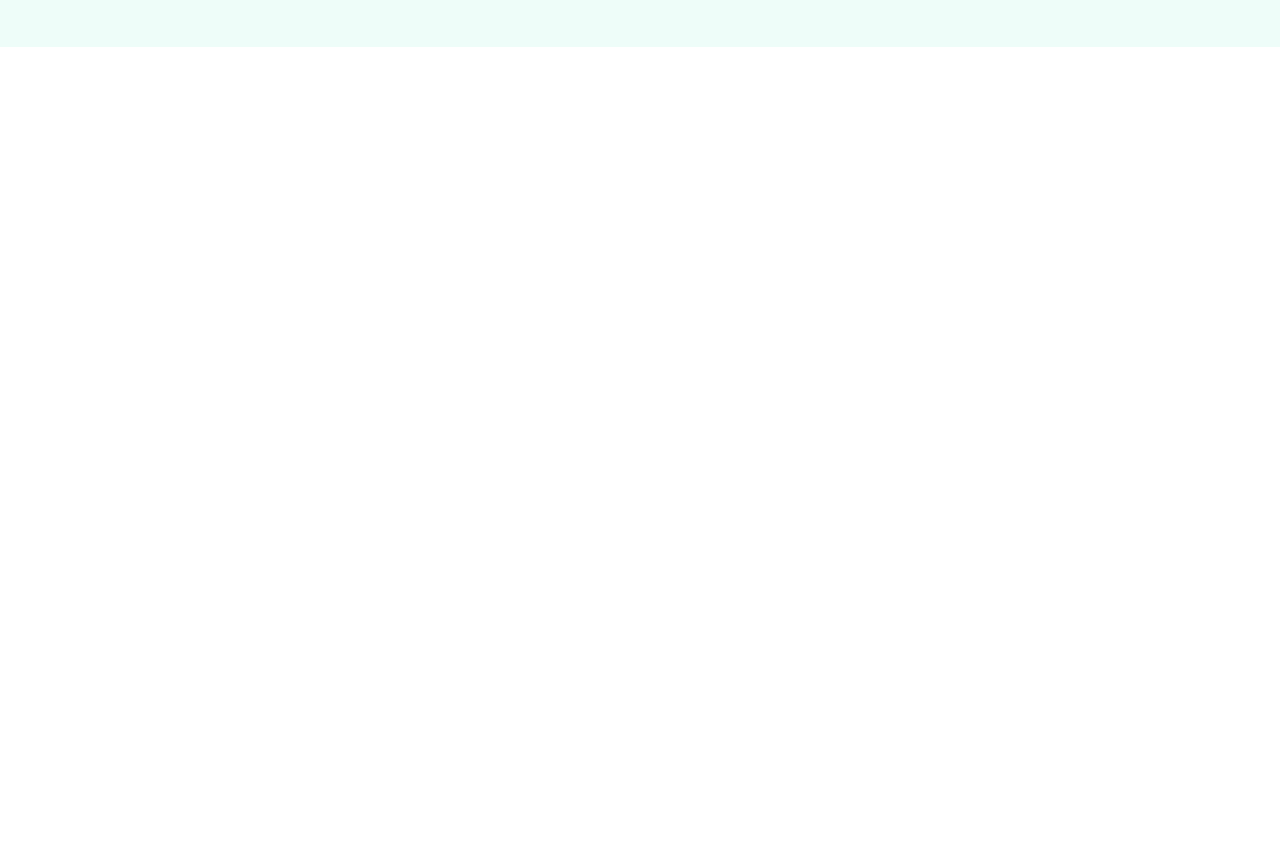
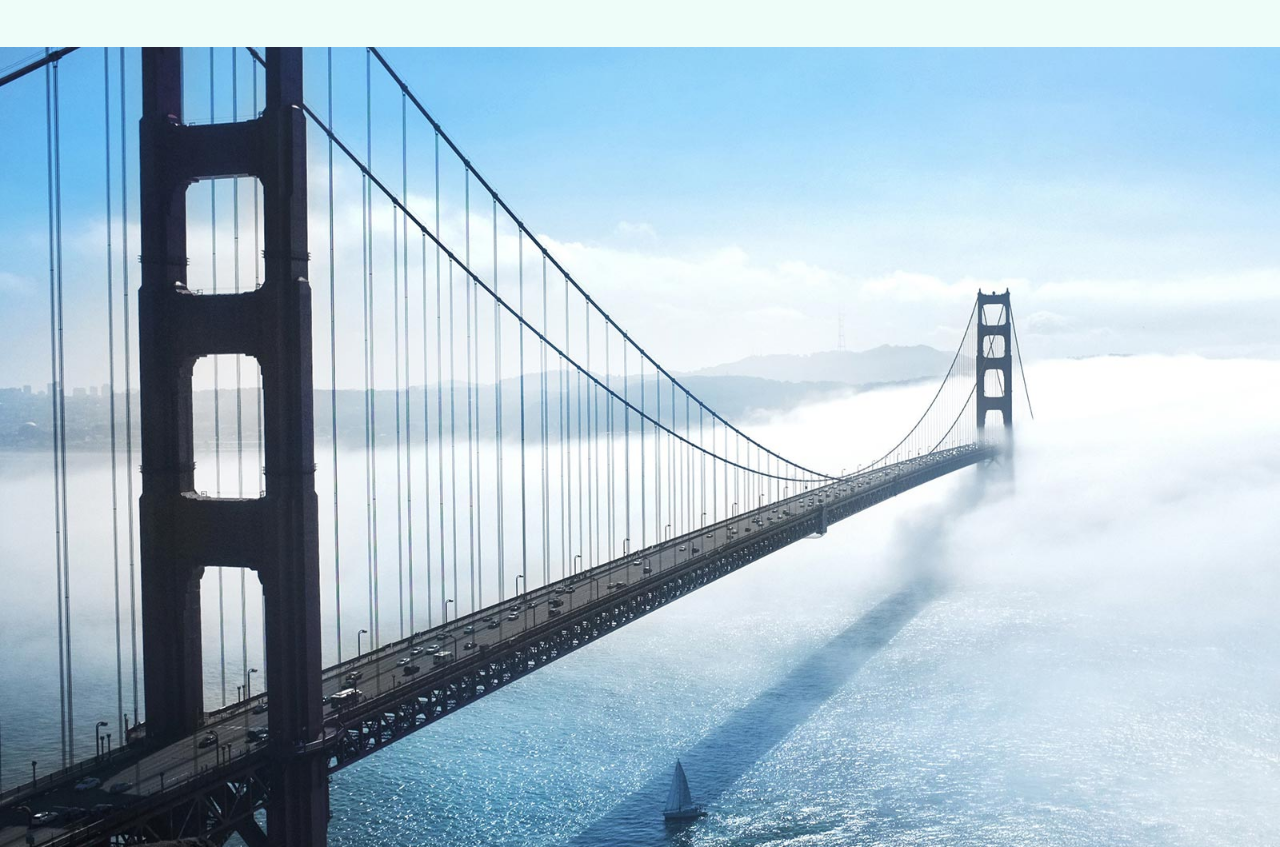
Before and after one commit to bribenn/Portfolio, a website: page index.html in a window 1280 px wide. Shown: the part 2479-3326 px from the top of the page. Drawn offline with nearby package versions, Linux system fonts and the light colour scheme.

Commit message:
stupid bridge photo

```diff
--- a/styles/main.css
+++ b/styles/main.css
@@ -20,7 +20,7 @@
     font-size: 72px;
     line-height: 55px; }
   .hero.bridge {
-    background-image: url("img/Bridge/full-width.jpg");
+    background-image: url("./../img/Bridge/full-width.jpg");
     width: 100%; }
   .hero.landscape {
     color: white; }
```
